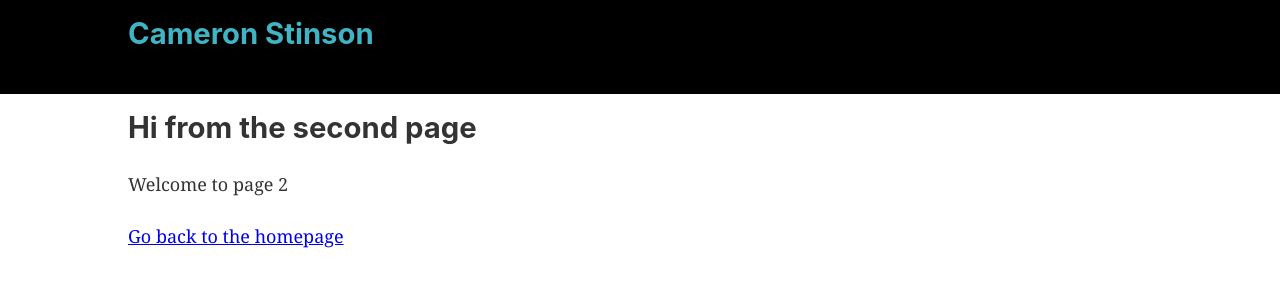
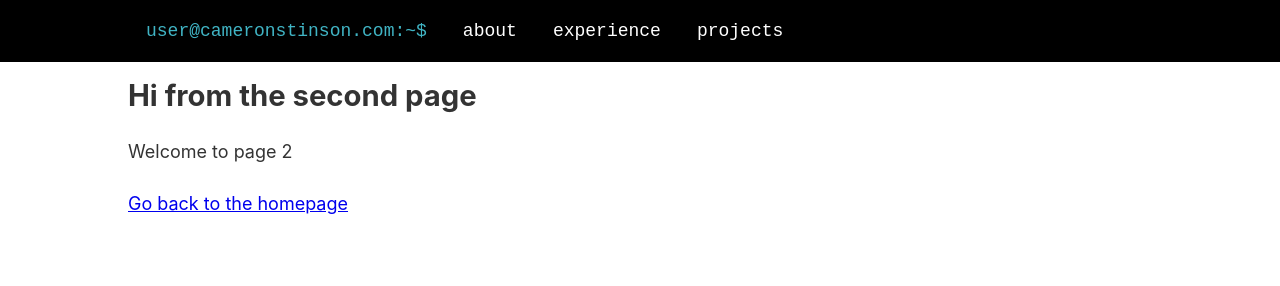
Before and after one commit to cameronstinson4/portfolio-react, a Gatsby site: page /page-2 in a window 1280 px wide. Built offline with nearby package versions, Linux system fonts and the light colour scheme; Gatsby itself is replaced by a stand-in of ours.

Commit message:
nav working looking alright

```diff
--- a/gatsby-config.js
+++ b/gatsby-config.js
@@ -19,6 +19,15 @@ module.exports = {
       },
     },
     'gatsby-plugin-offline',
-    `gatsby-plugin-sass`
+    `gatsby-plugin-sass`,
+    {
+      resolve: 'gatsby-plugin-google-fonts',
+      options: {
+        fonts: [
+          'material icons',
+          'roboto:300,400,500,700',
+        ],
+      },
+    },
   ],
 }
--- a/package.json
+++ b/package.json
@@ -4,6 +4,7 @@
   "author": "Cameron Stinson",
   "dependencies": {
     "gatsby": "^2.0.19",
+    "gatsby-plugin-google-fonts": "0.0.4",
     "gatsby-plugin-manifest": "^2.0.5",
     "gatsby-plugin-offline": "^2.0.5",
     "gatsby-plugin-react-helmet": "^3.0.0",
--- a/src/components/header/header.js
+++ b/src/components/header/header.js
@@ -8,21 +8,14 @@ function isLarge(large) {
     return <h1>
       <Link
         to="/"
-        className={`${styles.h1Link} ${styles.largeText}`}
+        className={`${styles.link} ${styles.largeText}`}
       >
         Cameron <br></br> Stinson
     </Link>
     </h1>
   }
   else {
-    return <h1>
-      <Link
-        to="/"
-        className={`${styles.h1Link}`}
-      >
-        Cameron Stinson
-  </Link>
-    </h1>
+    return
   }
 }
 
@@ -31,9 +24,33 @@ let Header = ({ large }) => (
     className={styles.header}
   >
     <div className={styles.headerContainer}>
+
+      <nav>
+
+        <div className={`${styles.navFlexBox}`} >
+          <div className={`${styles.navItem}`}>
+            <Link to="/" className={`${styles.link}`}>user@cameronstinson.com:~$</Link>
+          </div>
+          <div className={`${styles.navFlexBox}`} >
+            <div className={`${styles.navItem}`}>
+              <Link to="/page-2/" className={`${styles.navLink}`}>about</Link>
+            </div>
+
+            <div className={`${styles.navItem}`}>
+              <Link to="/page-3/" className={`${styles.navLink}`}>experience</Link>
+            </div>
+
+            <div className={`${styles.navItem}`}>
+              <Link to="/page-3/" className={`${styles.navLink}`}>projects</Link>
+            </div>
+          </div>
+        </div>
+
+      </nav>
+
       {isLarge(large)}
     </div>
-  </div>
+  </div >
 )
 
 export default Header
--- a/src/components/header/header.module.scss
+++ b/src/components/header/header.module.scss
@@ -3,14 +3,15 @@
 .header {
   background-color: $app_dark_color;
   width: 100%;
-  padding: 1rem 0;
 }
 
 .headerContainer {
   margin: 0 10%;
+  padding: 0 0 0.01rem 0;
+
 }
 
-.h1Link {
+.link {
   color: $app_primary_color;
   text-decoration: none;
 }
@@ -20,9 +21,32 @@
 
 }
 
+.navFlexBox {
+  display: flex;
+  flex-wrap: wrap;
+  justify-content: flex-start;
+  font-family: 'Courier New', Courier, monospace;
+  color: $app_secondary_color;
+}
+
+.navItem {
+  // padding: 1rem 1rem 1rem 1rem;
+  margin: 1rem 1rem;
+  color: $app_primary_color;
+  text-decoration: none;
+}
+
+.navLink {
+  text-decoration: none;
+  color: $app_secondary_color;
+}
+
+.material-icons {
+  color: $app_secondary_color;
+  font-size: 2rem;
+  // padding: 1rem 2rem 0rem 2rem;
+}
+
 @media only screen and (max-width: $app_media_query) {
-  .headerContainer {
-    margin: 0 auto;
-    text-align: center;
-  }
+
 }
--- a/src/components/layout/layout.scss
+++ b/src/components/layout/layout.scss
@@ -1,9 +1,7 @@
 @import '../../theme.scss';
 
 html {
-  font-family: sans-serif;
-  -ms-text-size-adjust: 100%;
-  -webkit-text-size-adjust: 100%;
+  font-family: -apple-system, BlinkMacSystemFont, 'Segoe UI', Roboto, Oxygen, Ubuntu, Cantarell, 'Open Sans', 'Helvetica Neue', sans-serif;
 }
 body {
   margin: 0;
@@ -181,7 +179,7 @@ textarea {
   font: inherit;
 }
 html {
-  font: 112.5%/1.45em georgia, serif;
+  font: 112.5%/1.45em -apple-system, BlinkMacSystemFont, 'Segoe UI', Roboto, Oxygen, Ubuntu, Cantarell, 'Open Sans', 'Helvetica Neue', sans-serif;;
   box-sizing: border-box;
   overflow-y: scroll;
 }
--- a/src/theme.scss
+++ b/src/theme.scss
@@ -7,3 +7,7 @@ $app_dark_color: #000000;
 
 // Break Point
 $app_media_query: 650px;
+
+.material-icons {
+  font-family: 'Material Icons';
+}
```
Also changed, not shown: 1 other file.
